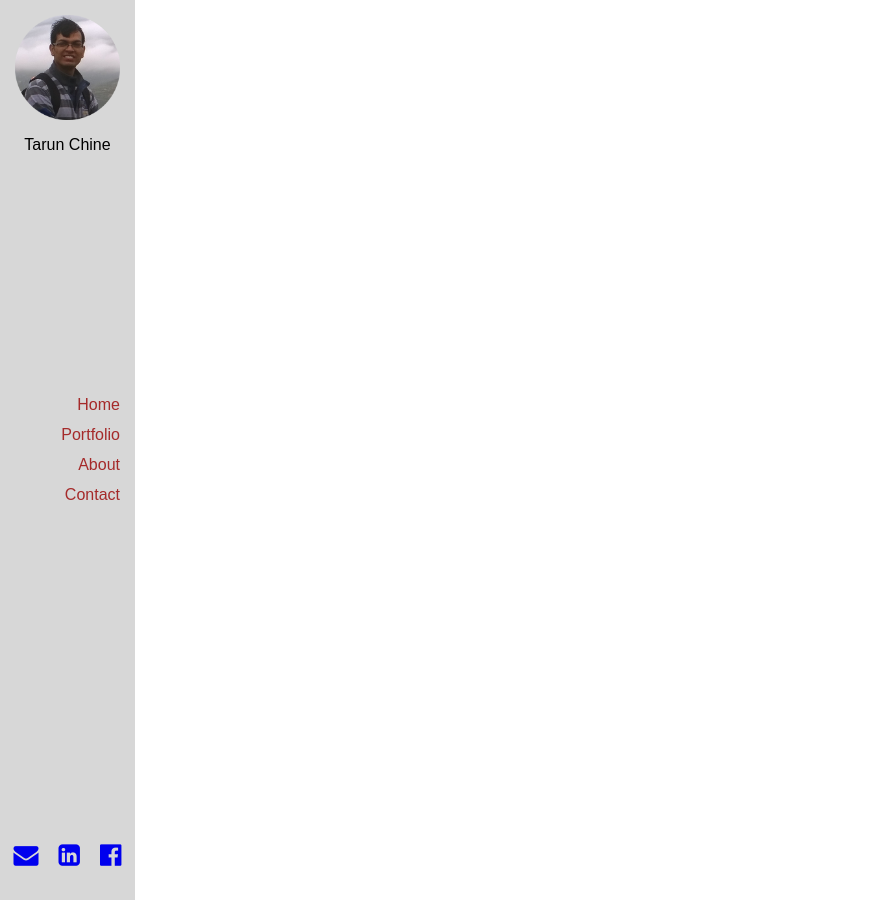
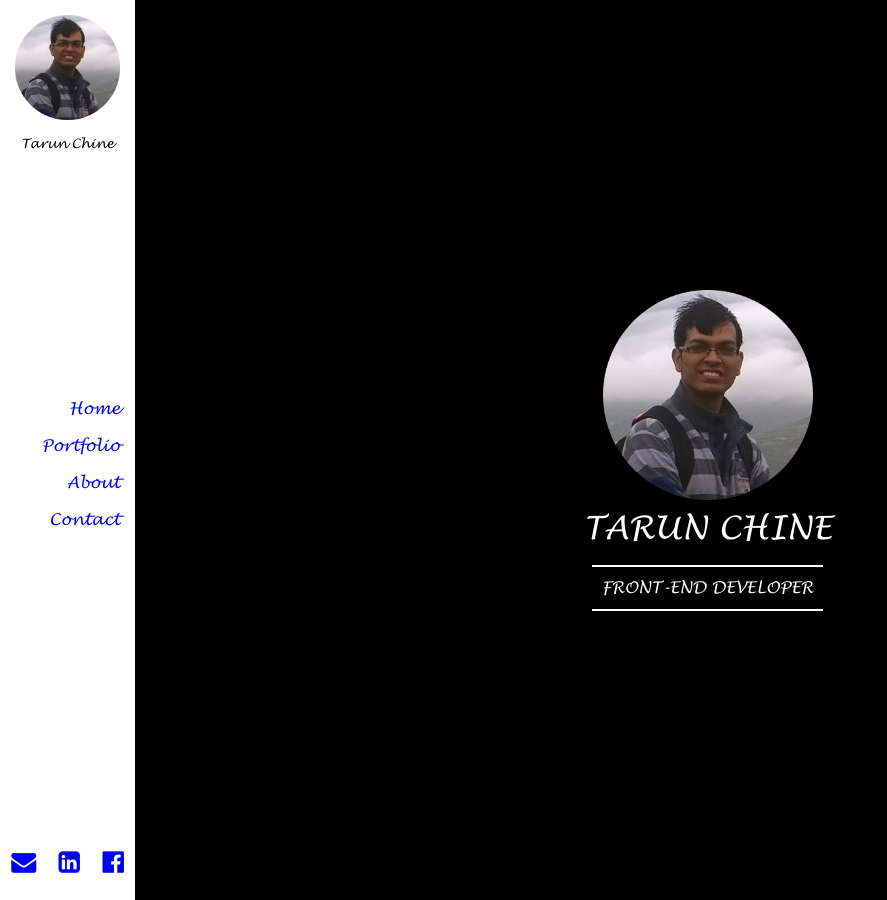
Before and after one commit to tarunchine/My-Website, a Jekyll site: the page built from index.html, in a window 1280 px wide and 900 px high. Shown: the whole window, without its empty margins (0-887 px from the left). Built offline with Jekyll 4.4.1, drawn with Linux system fonts in a browser that asks for light colours; nearby versions of some CDN libraries; Markdown is read by kramdown in place of the engine named in the settings.

Commit message:
header and home section in progress

```diff
--- a/_includes/header.html
+++ b/_includes/header.html
@@ -1 +1 @@
-<header><div id="logo"><p class="name">Tarun Chine</p></div><nav><ul><li><a href="#">Home</a></li><li><a href="#">Portfolio</a></li><li><a href="#">About</a></li><li><a href="#">Contact</a></li></ul></nav><p class="social"><a href="#"><span class="fa fa-envelope"></span></a><a href="#"><span class="fa fa-linkedin-square"></span></a><a href="#"><span class="fa fa-facebook-official"></span></a></p></header>
+<header><div class="header-content"><div class="logo"><p class="name">Tarun Chine</p></div><nav><ul><li><a href="#">Home</a></li><li><a href="#">Portfolio</a></li><li><a href="#">About</a></li><li><a href="#">Contact</a></li></ul></nav><p class="social"><a href="#"><span class="fa fa-envelope"></span></a><a href="#"><span class="fa fa-linkedin-square"></span></a><a href="#"><span class="fa fa-facebook-official"></span></a></p></div></header>
--- /dev/null
+++ b/_includes/homesection.html
@@ -0,0 +1 @@
+<div id="home-section" class="section"><div class="content"><div class="logo"><img src="assets/img/logo.png"/></div><p class="name">TARUN CHINE</p><span class="profession">FRONT-END DEVELOPER</span></div></div>
--- /dev/null
+++ b/_jadefiles/homesection.jade
@@ -0,0 +1,6 @@
+#home-section.section
+	.content
+		.logo
+			img(src="assets/img/logo.png")
+		p.name TARUN CHINE
+		span.profession FRONT-END DEVELOPER
--- /dev/null
+++ b/assets/css/0-tools/_reset.sass
@@ -0,0 +1,3 @@
+*
+	margin: 0px
+	padding: 0px
--- a/assets/css/main.css
+++ b/assets/css/main.css
@@ -353,44 +353,96 @@ td,
 th {
   padding: 0; }
 
-html {
-  height: 400%; }
+* {
+  margin: 0px;
+  padding: 0px; }
+
+@font-face {
+  font-family: "lucida-handwriting";
+  src: url("../fonts/ufonts.com_lucida-handwriting-italic.ttf"), url("../fonts/ufonts.com_lucida-handwriting-italic.eot"); }
 
 body {
-  height: 100%; }
+  font-family: lucida-handwriting;
+  font-size: 16px; }
 
 header {
-  width: 135px;
-  background: #d7d7d7;
-  height: 100%;
-  position: fixed; }
-  header #logo {
-    margin: 0px 15px;
-    padding-top: 120px;
-    background-image: url("../img/logo.png");
-    background-size: contain;
-    background-repeat: no-repeat;
-    background-position: left 15px;
-    text-align: center; }
-  header nav {
-    position: absolute;
-    width: 100%;
-    top: 50%;
-    -webkit-transform: translateY(-50%);
-            transform: translateY(-50%); }
-    header nav ul {
-      list-style: none;
-      text-align: right;
-      padding-right: 15px;
-      line-height: 30px; }
-      header nav ul a {
-        text-decoration: none;
-        color: brown; }
-  header p.social {
+  width: 135px; }
+  header .header-content {
+    display: -webkit-flex;
+    display: -ms-flexbox;
+    display: flex;
+    -webkit-flex-direction: column;
+        -ms-flex-direction: column;
+            flex-direction: column;
+    -webkit-justify-content: space-between;
+        -ms-flex-pack: justify;
+            justify-content: space-between;
+    position: fixed;
+    top: 0;
+    bottom: 0;
+    left: 0;
+    width: 135px; }
+    header .header-content .logo {
+      text-align: center;
+      padding-top: 120px;
+      margin: 15px 15px 0px;
+      background-image: url("../img/logo.png");
+      background-repeat: no-repeat;
+      background-size: contain; }
+      header .header-content .logo p.name {
+        font-size: .8em; }
+    header .header-content nav ul {
+      list-style: none; }
+      header .header-content nav ul li {
+        margin: 0px 15px 15px 0px;
+        text-align: right; }
+        header .header-content nav ul li a {
+          text-decoration: none; }
+    header .header-content p.social {
+      display: -webkit-flex;
+      display: -ms-flexbox;
+      display: flex;
+      -webkit-justify-content: space-around;
+          -ms-flex-pack: distribute;
+              justify-content: space-around;
+      margin: 55px 0px 20px;
+      font-size: 25px; }
+
+.container {
+  display: -webkit-flex;
+  display: -ms-flexbox;
+  display: flex; }
+  .container .sections {
+    min-height: 100vh;
+    -webkit-flex: 1;
+        -ms-flex: 1;
+            flex: 1; }
+    .container .sections .section {
+      height: 100vh; }
+
+#home-section {
+  background-color: #000;
+  display: -webkit-flex;
+  display: -ms-flexbox;
+  display: flex;
+  -webkit-flex-direction: column;
+      -ms-flex-direction: column;
+          flex-direction: column;
+  -webkit-justify-content: space-around;
+      -ms-flex-pack: distribute;
+          justify-content: space-around; }
+  #home-section .content {
+    width: 300px;
+    color: #fff;
     text-align: center;
-    font-size: 25px;
-    position: absolute;
-    width: 100%;
-    bottom: 5px; }
-    header p.social a {
-      margin: 0px 10px; }
+    margin: auto; }
+    #home-section .content .logo img {
+      width: 70%; }
+    #home-section .content p.name {
+      font-size: 2em; }
+    #home-section .content span {
+      border-top: 2px solid #fff;
+      border-bottom: 2px solid #fff;
+      padding: 10px;
+      margin-top: 15px;
+      display: inline-block; }
--- a/assets/css/main.scss
+++ b/assets/css/main.scss
@@ -1,6 +1,10 @@
 @import "0-tools/normalize";
+@import "0-tools/_reset";
+
 
 @import "1-base/_vars";
 @import "1-base/_base";
 
 @import "2-modules/header";
+
+@import "3-layouts/home";
--- a/index.html
+++ b/index.html
@@ -2,5 +2,9 @@
 layout: default
 title: My Website
 ---
-
-{% include header.html %}
+<div class="container">
+	{% include header.html %}
+	<div class="sections" >
+		{% include homesection.html %}
+	</div>
+</div>
```
Also changed, not shown: _jadefiles/header.jade (+16 -15 lines), assets/css/1-base/_base.sass (+6 -3 lines), assets/css/2-modules/header.sass (+31 -32 lines), assets/css/3-layouts/home.sass (added, +33 -0 lines), assets/fonts/ufonts.com_lucida-handwriting-italic.ttf (added), 1 other file.
